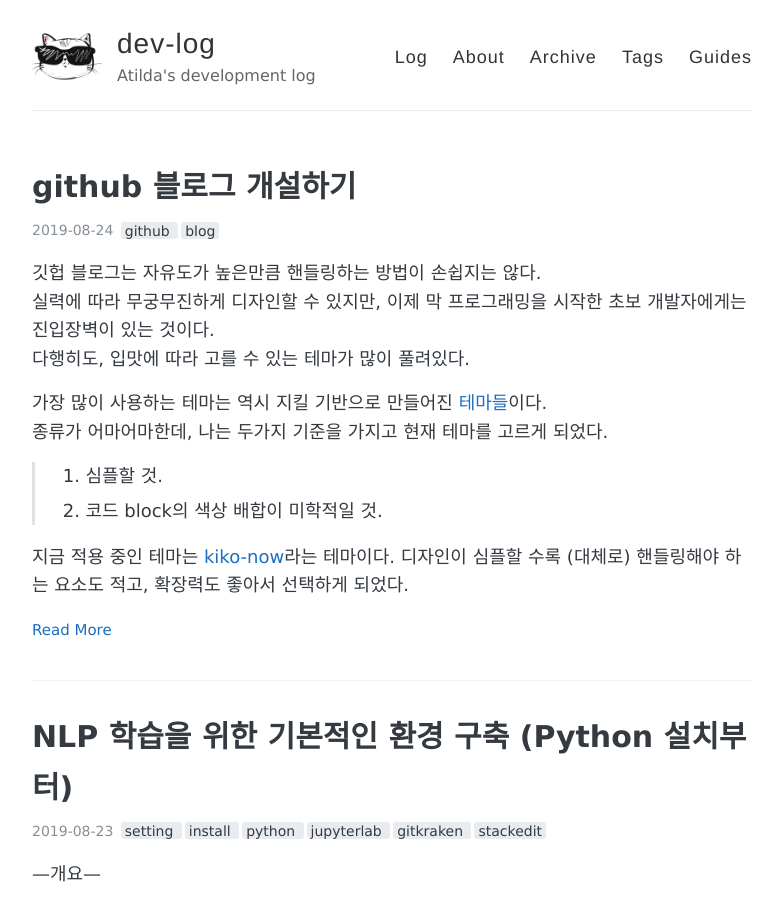
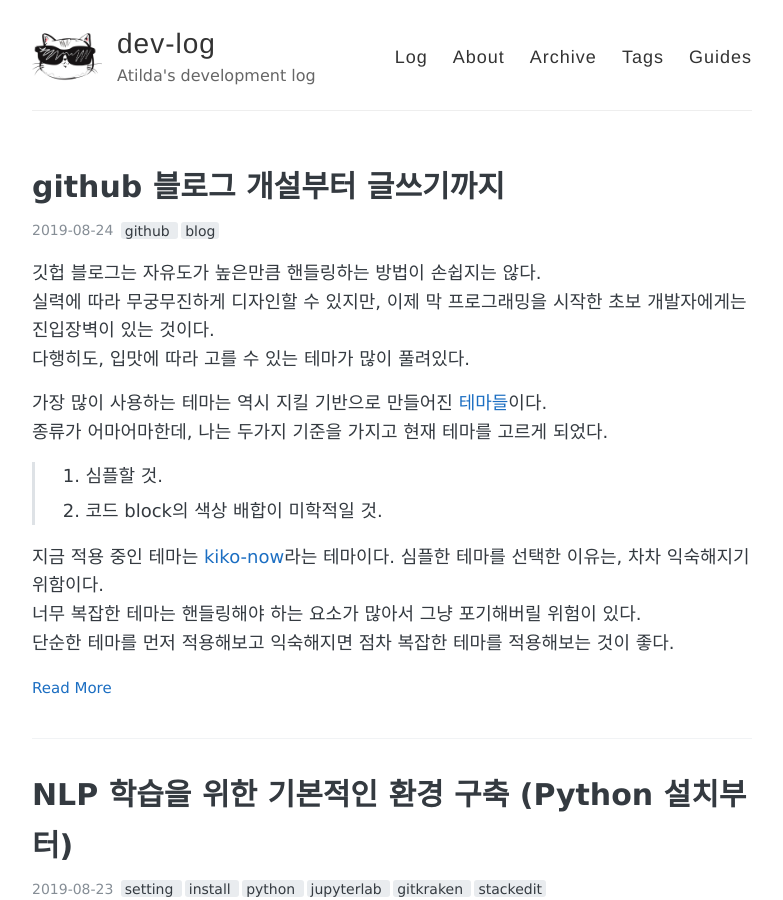
Before and after one commit to stellarway/stellarway.github.io, a Jekyll site: the page built from index.html, in a window 1280 px wide and 900 px high. Shown: the whole window, without its empty margins (248-1031 px from the left). Built offline with Jekyll 4.4.1, drawn with Linux system fonts in a browser that asks for light colours; the list of posts is cut into pages by our own code.

Commit message:
_posts/2019-08-24-blog.md updated

```diff
--- a/_posts/2019-08-24-blog.md
+++ b/_posts/2019-08-24-blog.md
@@ -1,6 +1,6 @@
 ---
 layout: post
-title: "github 블로그 개설하기"
+title: "github 블로그 개설부터 글쓰기까지"
 tags: [github, blog]
 comments: true
 ---
@@ -15,24 +15,46 @@
 > 2. 코드 block의 색상 배합이 미학적일 것.
 
 지금 적용 중인 테마는 [kiko-now](https://github.com/aweekj/kiko-now)라는 테마이다.
-디자인이 심플할 수록 (대체로) 핸들링해야 하는 요소도 적고, 확장력도 좋아서 선택하게 되었다.
+심플한 테마를 선택한 이유는, 차차 익숙해지기 위함이다.
+너무 복잡한 테마는 핸들링해야 하는 요소가 많아서 그냥 포기해버릴 위험이 있다.
+단순한 테마를 먼저 적용해보고 익숙해지면 점차 복잡한 테마를 적용해보는 것이 좋다.
 
 github 블로그 개설에는 [Eun0 님의 블로그](https://blog.naver.com/PostView.nhn?blogId=prt1004dms&logNo=221439087865)를 많이 참고했다.
 
-## GitHub 블로그 개설하기
-
+## GitHub 블로그 개설
 git hub 블로그 개설을 위해서는 먼저 git hub 아이디로 로그인해 들어간다. 그리고 새 Repo를 생성한다.
 ![enter image description here](https://lh3.googleusercontent.com/5ZCi1w37nc5ZuWQyJfT3Sos9SkH1d_VgCLQT4ehB3HAyTXfNIAlAdzg0zpm889Iycnrl3Aunow4C=s1000)
 
 새 Repo를 설정하는 과정에서 아래와 같이 `자신의 아이디.github.io`를 입력한다. 자신이 아이디가 아닌 값을 입력해도 만들어지긴 한다. ~~다만 주소가 매우 지저분해지므로 가급적 자신의 아이디를 적자~~
 ![](https://lh3.googleusercontent.com/jOM5JHLwa7fC8LYOsA-XMt_vXh3-vl3JVkwMQDFqt-3aLdQJuHiKPmxgOqyPPr9ty2mLrd2wbKjI=s1000)
 
-테마를 결정했다면 해당 테마를 제공하는 github 페이지로 간다.
+이제 만들어진 repo의 setting에서 아래로 쭉쭉 내리면 아래 사진과 같이 자신의 블로그 주소를 확인할 수 있다.
+![](https://lh3.googleusercontent.com/9FBEIoSk3PTMrdlHnGh_SpbLlMkpkIkTW6THlQRcxgRd2m2bmyvz7q-sVvdOv9QVBtTKx0gsqH0n=s1000)
+
+## 테마 가져오기
+
+ [테마](http://jekyllthemes.org/)를 결정했다면 해당 테마를 제공하는 github 페이지로 간다.
 
 ![enter image description here](https://lh3.googleusercontent.com/jynvnLmC3yt0Dsgg7oCkvsAn2DZjXoGJUdaWj4nD2sL2khmXAQfYJ5zqLRB9ZMmuPLYGZsGuqApD=s1000)
 제공되는 테마를 전체 Fork 뜨거나, Download Zip을 통해 전체 파일을 다운받는 방법, 이렇게 두 가지가 있다.
-본인의 github 아이디로 이미 github 블로그를 개설했다면 Download Zip 하는 편이 낫고, 그렇지 않다면 Fork 뜨는 것도 나쁘지 않다. 나는 Download Zip을 통해 필요한 파일을 모두 다운로드 받았다. 다운받은 zip을 풀고
+본인의 github 아이디로 이미 github 블로그를 개설했다면 Download Zip 하는 편이 낫고, 그렇지 않다면 Fork 뜨는 것도 나쁘지 않다(이것이 더 간편하긴 하다) 나는 Download Zip을 통해 필요한 파일을 모두 다운로드 받았다.
+
+다운받은 zip을 풀고 만들어놓은 repo에 파일을 모두 올린다.
+README.md에도 나와있듯, 2016년 3월부터 단순히 "_config.yml"라는 이름의 파일을 변경하여 사용자에 맞게 수정할 수 있도록 [업데이트](https://github.blog/2016-02-01-github-pages-now-faster-and-simpler-with-jekyll-3-0/) 되었다.
+"_config.yml" 파일은 root에 있다.
+
+git hub의 페이지에서 위의 파일을 들어가면 다음과 같은 화면이 나타난다.
+연필 모양 아이콘을 꾹 눌러 편집을 시작할 수 있다.
+kiko-now 테마의 경우, 이보다 더 상세할 수 없게 주석을 달아두었다.
+보고 차근차근 사용자에 맞게 바꿔나가면 된다.
+![enter image description here](https://lh3.googleusercontent.com/mrPZWDeRXThfI3uOe85dFCla8uqU0F_kW7EoMGVa7jZwtqirAGTJ84t01dnlamfj2LpgZMqh6GqY=s1000)
+
+## 파비콘 설정
+
+파비콘 설정 역시 [Eun0 님의 블로그](https://blog.naver.com/PostView.nhn?blogId=prt1004dms&logNo=221451802933)를 참고하였다.
+
+
 <!--stackedit_data:
-eyJoaXN0b3J5IjpbMTg1NDI4MTg2OSwxMzUzMTE1MjAsLTE2MT
-U1MjA0ODUsMTY5MTM2MzcyNCwxNTQyOTA1MTE5XX0=
+eyJoaXN0b3J5IjpbNjE3MDE3MjYsMTM1MzExNTIwLC0xNjE1NT
+IwNDg1LDE2OTEzNjM3MjQsMTU0MjkwNTExOV19
 -->
```
